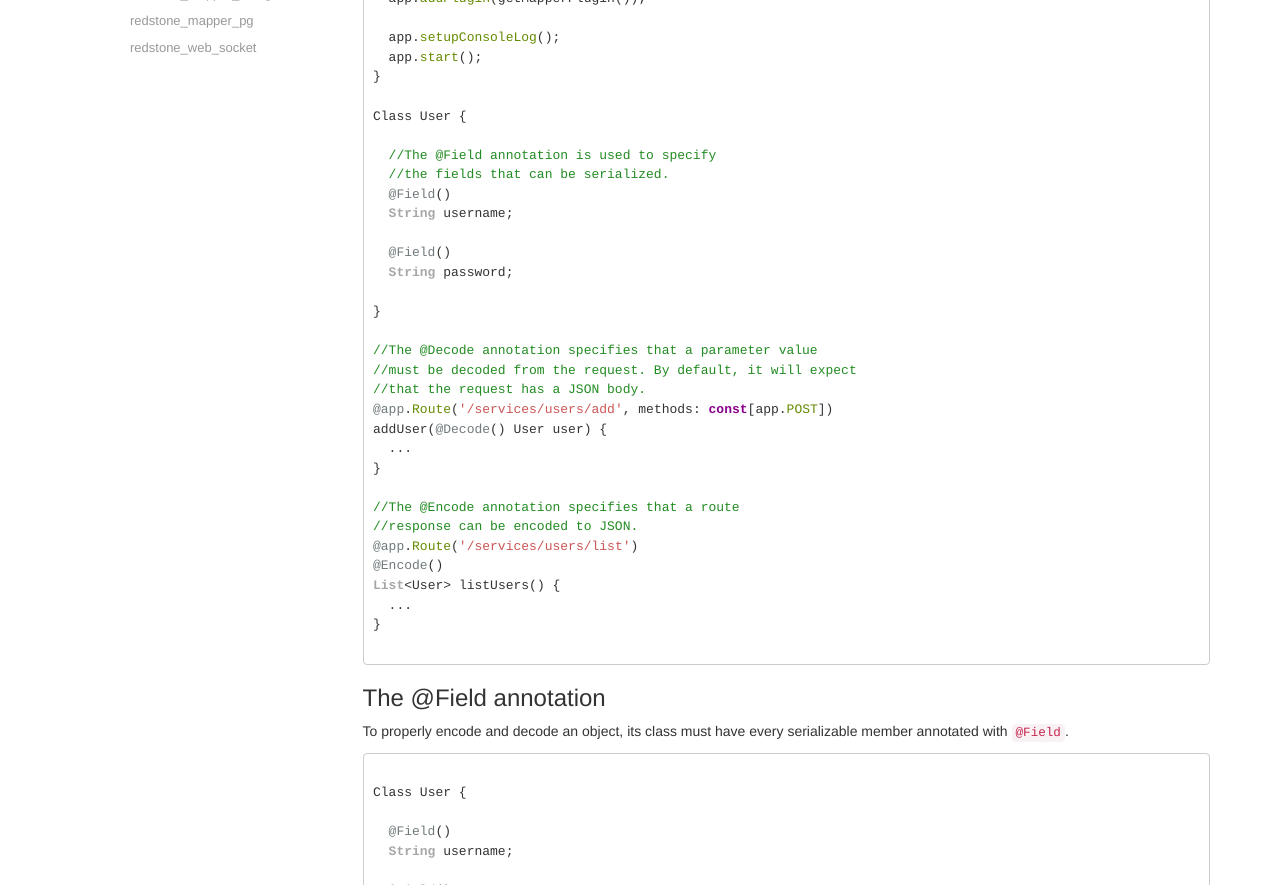
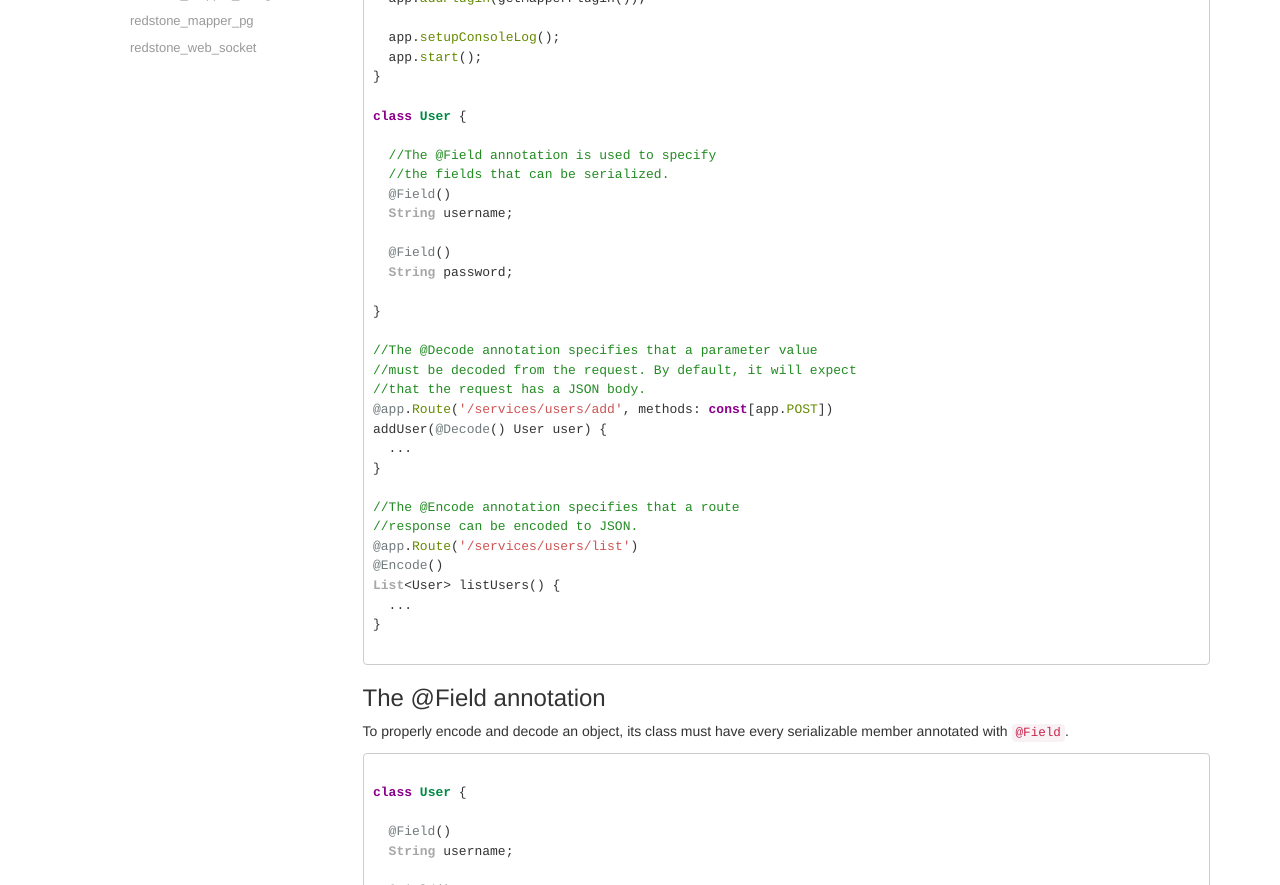
Before and after one commit to redstone-dart/redstone, a Jekyll site: the page built from _doc/redstone_mapper.md, in a window 1280 px wide and 1400 px high, scrolled down 418 px. Shown: the part 151-1036 px from the top of the window. Built offline with Jekyll 4.4.1, drawn with Linux system fonts in a browser that asks for light colours; Markdown is read by kramdown in place of the engine named in the settings; some of the changed text lies outside the part shown.

````diff
--- a/_doc/redstone_mapper.md
+++ b/_doc/redstone_mapper.md
@@ -32,7 +32,7 @@ main() {
   app.start();
 }
 
-Class User {
+class User {
 
   //The @Field annotation is used to specify
   //the fields that can be serialized.
@@ -69,7 +69,7 @@ annotated with `@Field`.
 
 ```dart
 
-Class User {
+class User {
 
   @Field()
   String username;
@@ -189,7 +189,7 @@ To validate objects, you must provide the target class to the constructor. Also,
 you must annotate with `@Field` all members that can be validated.
 
 ```dart
-Class User {
+class User {
 
   @Field()
   String username;
@@ -217,7 +217,7 @@ if (err != null) {
 Alternatively, you can set the rules directly in the class.
 
 ```dart
-Class User {
+class User {
 
   @Field()
   @NotEmpty()
@@ -236,7 +236,7 @@ You can also inherit from the `Schema` class, which will provide a `Validator`
 for you.
 
 ```dart
-Class User extends Schema {
+class User extends Schema {
 
   @Field()
   @NotEmpty()
@@ -330,7 +330,7 @@ To encode and decode objects, you can use the `encode()` and `decode()` top leve
 import 'dart:convert';
 import 'package:redstone_mapper/mapper.dart';
 
-Class User {
+class User {
 
   @Field()
   String username;
````
